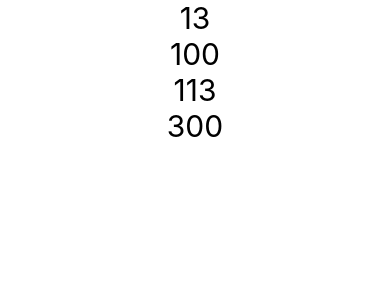
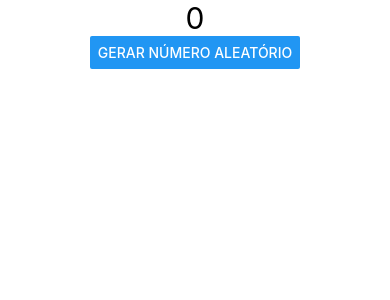
Before and after one commit to rafaelnmelo/reactNativeExercicios, a React Native app: screen / in a window 390 px wide. Shown: the top 300 px of the page. Built offline with nearby package versions, Linux system fonts and the light colour scheme.

Commit message:
Passando função como props: comunicação indireta

```diff
--- a/src/App.js
+++ b/src/App.js
@@ -1,6 +1,5 @@
 import React from "react"
 import { SafeAreaView, StyleSheet } from "react-native"
-
 // import Primeiro from './components/Primeiro'
 // import Default, { Comp1,Comp2 } from './components/Multi'
 // import MinMax from './components/MinMax'
@@ -8,12 +7,14 @@
 // import Titulo from './components/Titulo'
 // import Botao from './components/Botao'
 // import Contador from './components/Contador'
-import Pai from "./components/direta/Pai"
+// import Pai from "./components/direta/Pai"
+import Pai from "./components/indireta/Pai"
 
 export default () => (
     <SafeAreaView style={style.App}>
+        <Pai/>
+        {/* <Botao />
         <Pai />
-        {/* <Botao />
         <Contador inicial={100} passo={7}/>
         <Contador />
         <Titulo principal="Cadastro" secundario="Cadastre seu Produto"/>
--- /dev/null
+++ b/src/components/indireta/Filho.js
@@ -0,0 +1,20 @@
+import React from 'react'
+import { Button, Text } from 'react-native'
+
+export default props => {
+
+    function gerarNumero(min, max) {
+        const fator = max-min + 1
+        return parseInt(Math.random() * fator) + min
+    }
+
+    return (
+        <Button
+            title='Gerar número aleatório'
+            onPress={function() {
+                const numeroGerado = gerarNumero(props.min, props.max)
+                props.funcao(numeroGerado, "O numero é: ")
+            }}
+        />
+    )
+}
--- /dev/null
+++ b/src/components/indireta/Pai.js
@@ -0,0 +1,27 @@
+import React, { useState } from 'react'
+import Filho from './Filho'
+import { Text } from 'react-native'
+import Estilo from '../estilo'
+
+export default props => {
+    const [num, setNum] = useState(0)
+    const [text, setText] = useState('')
+
+    //função que será passada por props
+    function exibirValor(numero, text) {
+        setNum(numero)
+        setText(text)
+    }
+
+    return (
+        <>
+            <Text style={Estilo.fonteGrande}>
+                {text}{num}
+            </Text>
+            <Filho
+                min={1}
+                max={30}
+                funcao={exibirValor}/>
+        </>
+    )
+}
```
